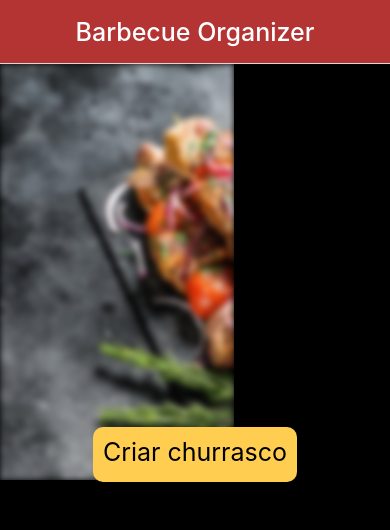
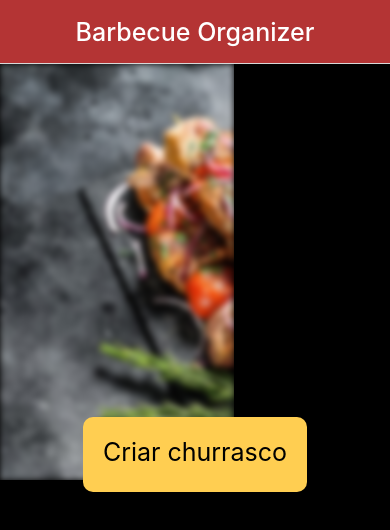
Before and after one commit to Henrique-Botelho/barbecueOrganizer, a React Native app: screen /home in a window 390 px wide. Shown: the top 530 px of the page. Built offline with nearby package versions, Linux system fonts and the light colour scheme.

Commit message:
Alterações na Home

```diff
--- a/App.js
+++ b/App.js
@@ -39,7 +39,7 @@ export default function App() {
               backgroundColor: '#b43434',
             },
             headerTitleAlign: "center",
-            headerTintColor: "#000",
+            headerTintColor: "#fff",
             headerTitleStyle: {
               fontSize: 25
             }
--- a/src/screens/home.js
+++ b/src/screens/home.js
@@ -38,7 +38,7 @@ const styles = StyleSheet.create({
         borderRadius: 10,
         flexDirection: "row",
         alignSelf: "center",
-        padding: 10
+        padding: 20
     },
     text:{
         fontSize: 25,
```
